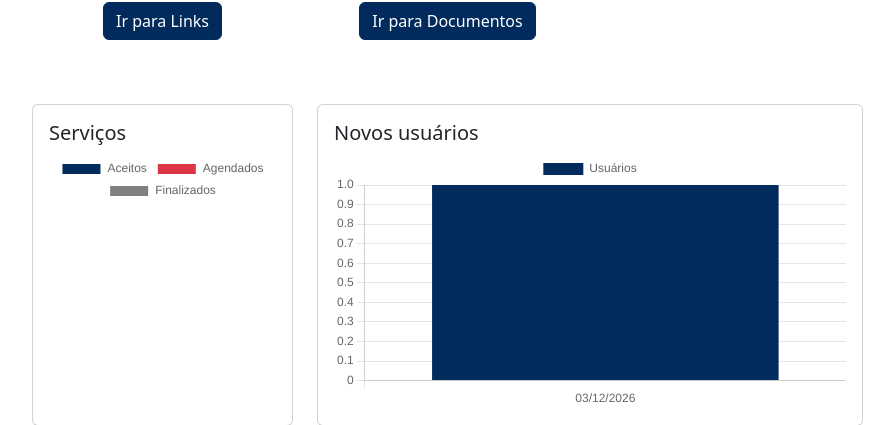
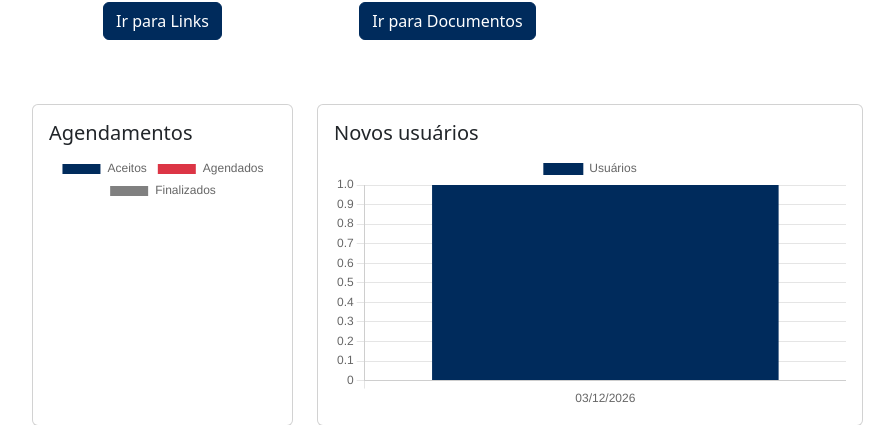
Before and after one commit to projAxey/AxeySenai, a PHP site: page /projAxeySenai/frontend/adm/admin.php in a window 1280 px wide. Shown: the part 688-1113 px from the top of the page, without its empty margins (50-944 px from the left). Run offline with PHP 8.4, Linux system fonts and the light colour scheme; the visitor is signed in with stand-in values (Sample User, id 1); data that the repository does not hold is empty; some libraries are stand-ins or nearby versions.

Commit message:
trocado de serviços para agendamentos o titulo do grafico

```diff
--- a/frontend/adm/admin.php
+++ b/frontend/adm/admin.php
@@ -186,7 +186,7 @@ try {
             <div class="col-md-3 mb-5">
                 <div class="card card-admin">
                     <div class="card-body" style="padding-bottom: 45px;">
-                        <h5 class="card-title-admin">Serviços</h5>
+                        <h5 class="card-title-admin">Agendamentos</h5>
                         <canvas id="payingVsNonPayingChart"></canvas>
                     </div>
                 </div>
@@ -230,7 +230,7 @@ const ctxTotalOrders = document.getElementById('totalOrdersChart').getContext('2
         data: {
             labels: ['Aceitos', 'Agendados', 'Finalizados'],
             datasets: [{
-                label: 'Serviços',
+                label: 'Agendamentos',
                 data: [<?= $concluidos ?>, <?= $agendados ?>, <?= $finalizados ?>],
                 backgroundColor: ['#002b5c', '#dc3545', 'gray']
             }]
```
